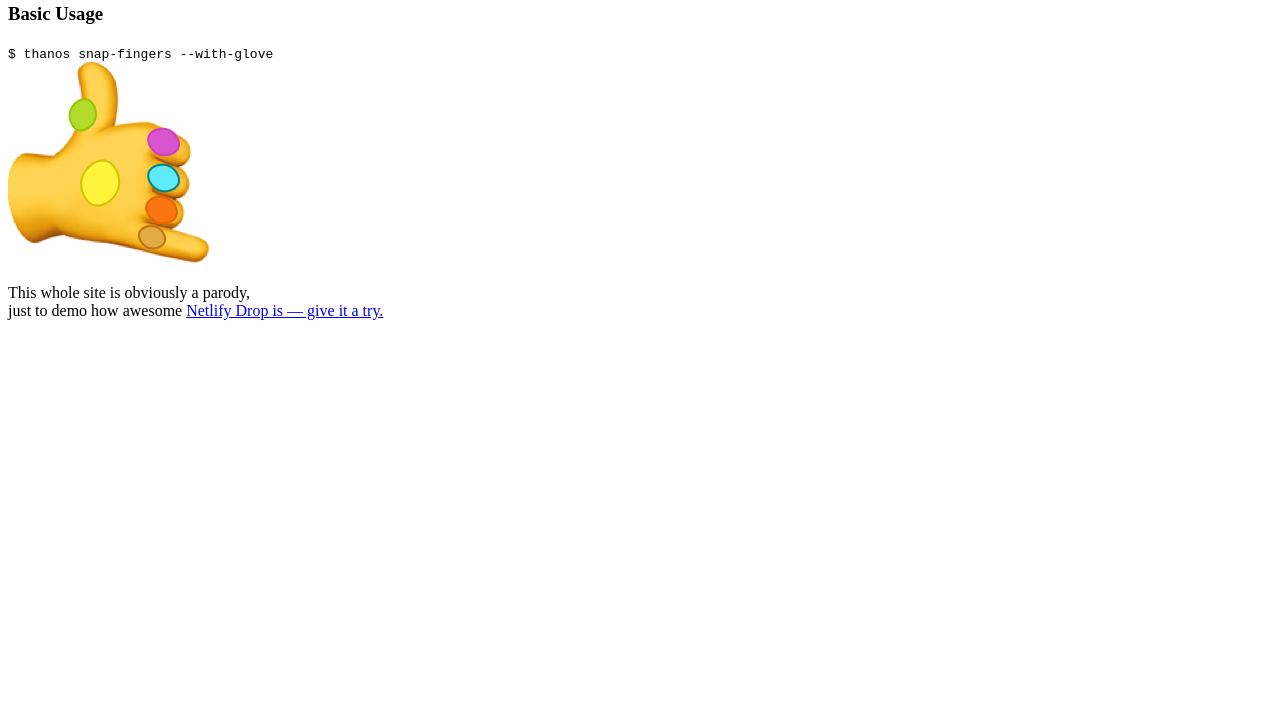
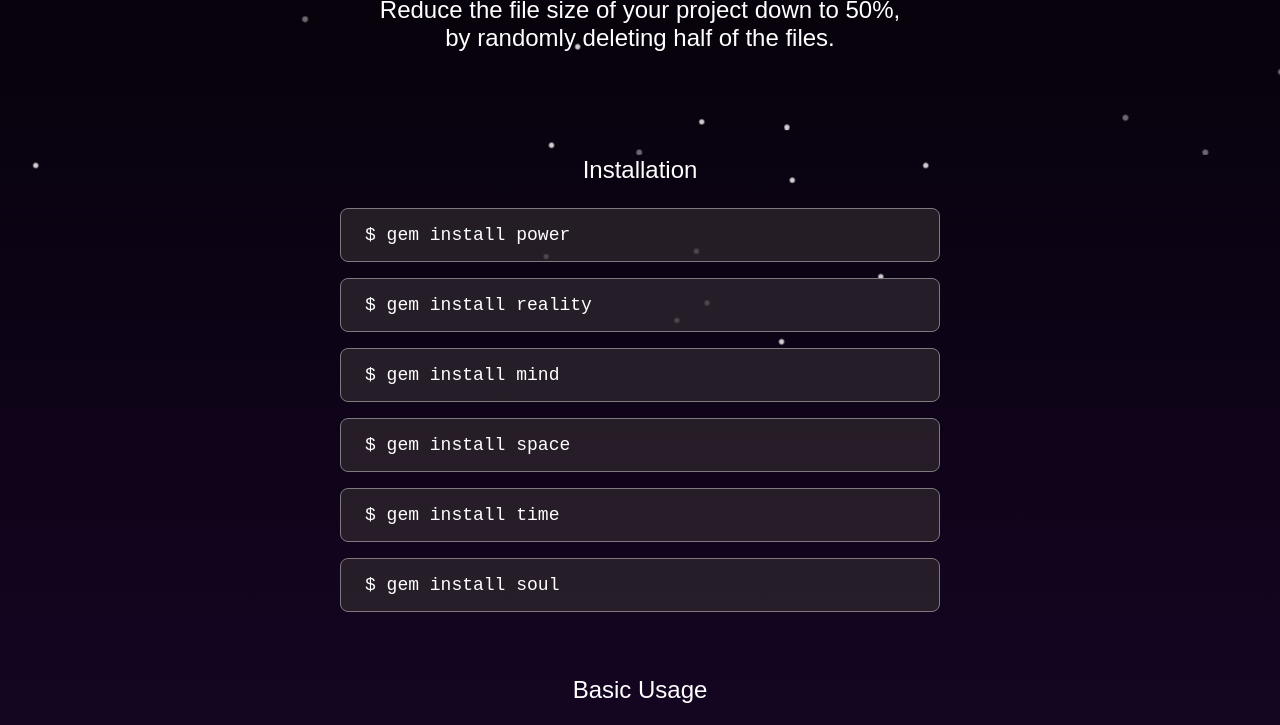
Before and after one commit to Robscha11/my-website, a React app: page src/index.html in a window 1280 px wide. Shown: the part 228-953 px from the top of the page. Before the commit the page ends 800 px from the top, so only its background shows below. Built offline with nearby package versions, Linux system fonts and the light colour scheme; a web font is replaced by a local one.

Commit message:
reorganized gitignore and index.js now working

```diff
--- a/src/index.html
+++ b/src/index.html
@@ -47,6 +47,6 @@
         </p>
       </div>
     </div>
-    <script src="./index.js"/>
+    <script src="index.js"></script>
   </body>
 </html>
```
Also changed, not shown: package.json (+10 -1 lines), src/index.js (+4 -4 lines), dist/index.html, 2 other files.
